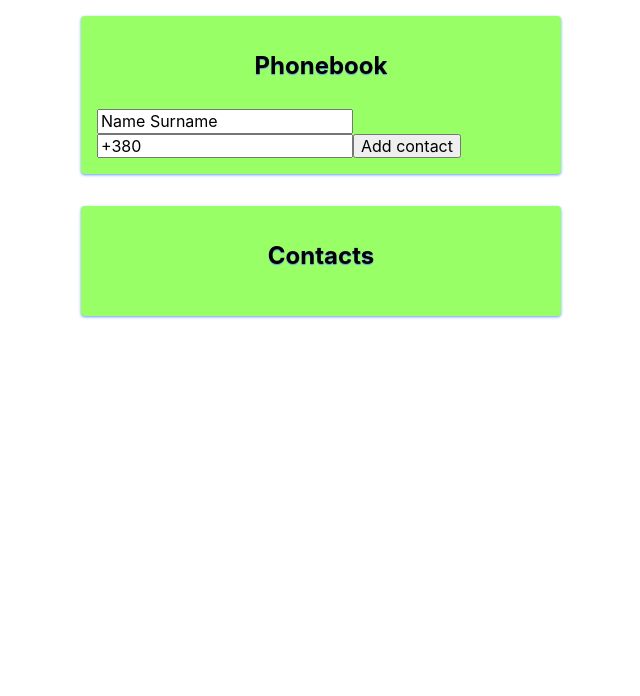
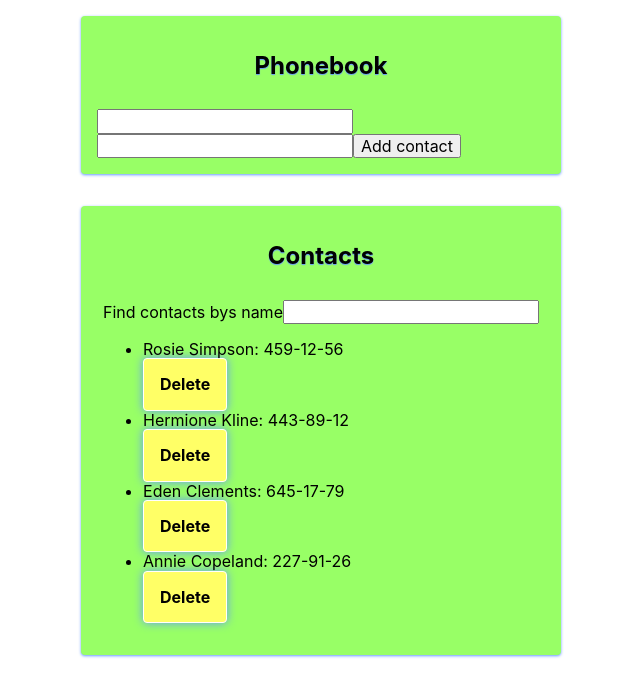
Before and after one commit to YuliaKhyzhuk/goit-react-hw-02-phonebook, a React (Create React App) app: page / in a window 1280 px wide. Shown: the top 696 px of the page, without its empty margins (319-959 px from the left). Built offline with nearby package versions, Linux system fonts and the light colour scheme.

Commit message:
All components added

```diff
--- a/src/components/App.jsx
+++ b/src/components/App.jsx
@@ -1,19 +1,62 @@
 import React, { Component } from 'react';
+// import PropTypes, { number } from "prop-types";
 import { GlobalStyle } from './GlobalStyle';
+import { nanoid } from 'nanoid';
 
 import Section from './Section/Section';
 import Form from './Form/Form';
+import Filter from './Filter/Filter';
+import ContactsList from './ContactsList/ContactsList';
+
 
 export class App extends Component {
   state = {
-    contacts: [],
+    contacts: [
+      { id: 'id-1', name: 'Rosie Simpson', number: '459-12-56' },
+      { id: 'id-2', name: 'Hermione Kline', number: '443-89-12' },
+      { id: 'id-3', name: 'Eden Clements', number: '645-17-79' },
+      { id: 'id-4', name: 'Annie Copeland', number: '227-91-26' },
+    ],
+    filter: '',
   };
 
-  formSubmitHandler = contactData => {
-    console.log(contactData);
+  formSubmitHandler = ({ name, number }) => {
+    // console.log("test:", contactData);
+    const { contacts } = this.state;
+    const existingContact = contacts.find(
+      contact =>
+        contact.name.toLowerCase() === name.toLowerCase ||
+        contact.number === number
+    );
+    existingContact
+      ? alert(`${name}, ${number} is already in contacts`)
+      : this.setState(prevState => ({
+          contacts: [...prevState.contacts, { name, number, id: nanoid() }],
+        }));
+    // console.log(this.prevState);
+    console.log(this.state.contacts);
+  };
+
+  deleteContactHandler = id => {
+    this.setState(prevState => ({
+      contacts: prevState.contacts.filter(contact => contact.id !== id),
+    }));
+  };
+
+  changeFilterHandler = event => {
+    this.setState({ filter: event.currentTarget.value });
+  };
+
+  getFilteredContacts = () => {
+    const { filter, contacts } = this.state;
+    const normalizedFilter = filter.toLowerCase();
+    return contacts.filter(contact =>
+      contact.name.toLowerCase().includes(normalizedFilter)
+    );
   };
 
   render() {
+    const { filter } = this.state;
     return (
       <div
         style={{
@@ -29,7 +72,13 @@ export class App extends Component {
         <Section title="Phonebook">
           <Form onSubmit={this.formSubmitHandler} />
         </Section>
-        <Section title="Contacts"></Section>
+        <Section title="Contacts">
+          <Filter value={filter} onChange={this.changeFilterHandler} />
+          <ContactsList
+            contacts={ this.getFilteredContacts() }
+            onDeleteContact={this.deleteContactHandler}
+          />
+        </Section>
 
         <GlobalStyle />
       </div>
--- a/src/components/ContactsList/ContactsList.jsx
+++ b/src/components/ContactsList/ContactsList.jsx
@@ -0,0 +1,31 @@
+import React from 'react';
+import PropTypes from 'prop-types';
+import { DeleteContactButton } from './ContactsList.styled';
+
+
+export const ContactsList = ({ contacts, onDeleteContact }) => {
+  return (
+    <ul className="ContactsList">
+      {contacts.map(({ name, number, id }) => (
+        <li key={id} className="ContactsList__item">
+          {name}: {number}
+          <DeleteContactButton
+            type="button"
+            className="ContactDelete__btn"
+            onClick={() => onDeleteContact(id)}
+          >
+            Delete
+          </DeleteContactButton>
+        </li>
+      ))}
+    </ul>
+  );
+};
+
+ContactsList.propTypes = {
+  contacts: PropTypes.arrayOf(PropTypes.shape({ contact: PropTypes.object }))
+    .isRequired,
+  onDeleteContact: PropTypes.func.isRequired,
+};
+
+export default ContactsList;
--- a/src/components/ContactsList/ContactsList.styled.js
+++ b/src/components/ContactsList/ContactsList.styled.js
@@ -0,0 +1,21 @@
+import styled from 'styled-components';
+
+export const DeleteContactButton = styled.button`
+  display: flex;
+  justify-content: space-between;
+  flex-direction: column;
+  align-items: center;
+  gap: 10px;
+  flex-basis: calc(100% / 3 - 20px);
+  padding: 16px;
+  font-weight: bold;
+  cursor: pointer;
+  background-color: ${props => props.theme.colors.backgroundYellow};
+  box-shadow: 0px 0px 10px 0px ${props => props.theme.colors.secondaryAccent};
+  border: 1px solid ${props => props.theme.colors.secondary};
+  border-radius: ${props => props.theme.borderRadius.sm};
+  transition: ${props => props.theme.transition};
+  &:hover {
+    box-shadow: 0 14px 28px rgba(0, 0, 0, 0.25), 0 10px 10px rgba(0, 0, 0, 0.22);
+  }
+`;
--- /dev/null
+++ b/src/components/Filter/Filter.jsx
@@ -0,0 +1,16 @@
+import React from 'react';
+import PropTypes from 'prop-types';
+
+const Filter =({ value, onChange }) => (
+    <label>
+        Find contacts bys name
+        <input type="text" value={value} onChange={onChange} />
+    </label>
+);
+
+Filter.propTypes = {
+    value: PropTypes.node,
+    onChange: PropTypes.func.isRequired,
+};
+
+export default Filter;
--- a/src/components/Form/Form.jsx
+++ b/src/components/Form/Form.jsx
@@ -4,8 +4,8 @@ import { nanoid } from 'nanoid';
 
 class Form extends Component {
   state = {
-    name: 'Name Surname',
-    number: '+380',
+    name: '',
+    number: '',
   };
 
   nameInputId = nanoid();
```
Also changed, not shown: src/components/Filter/Filter.styled.js (added).
